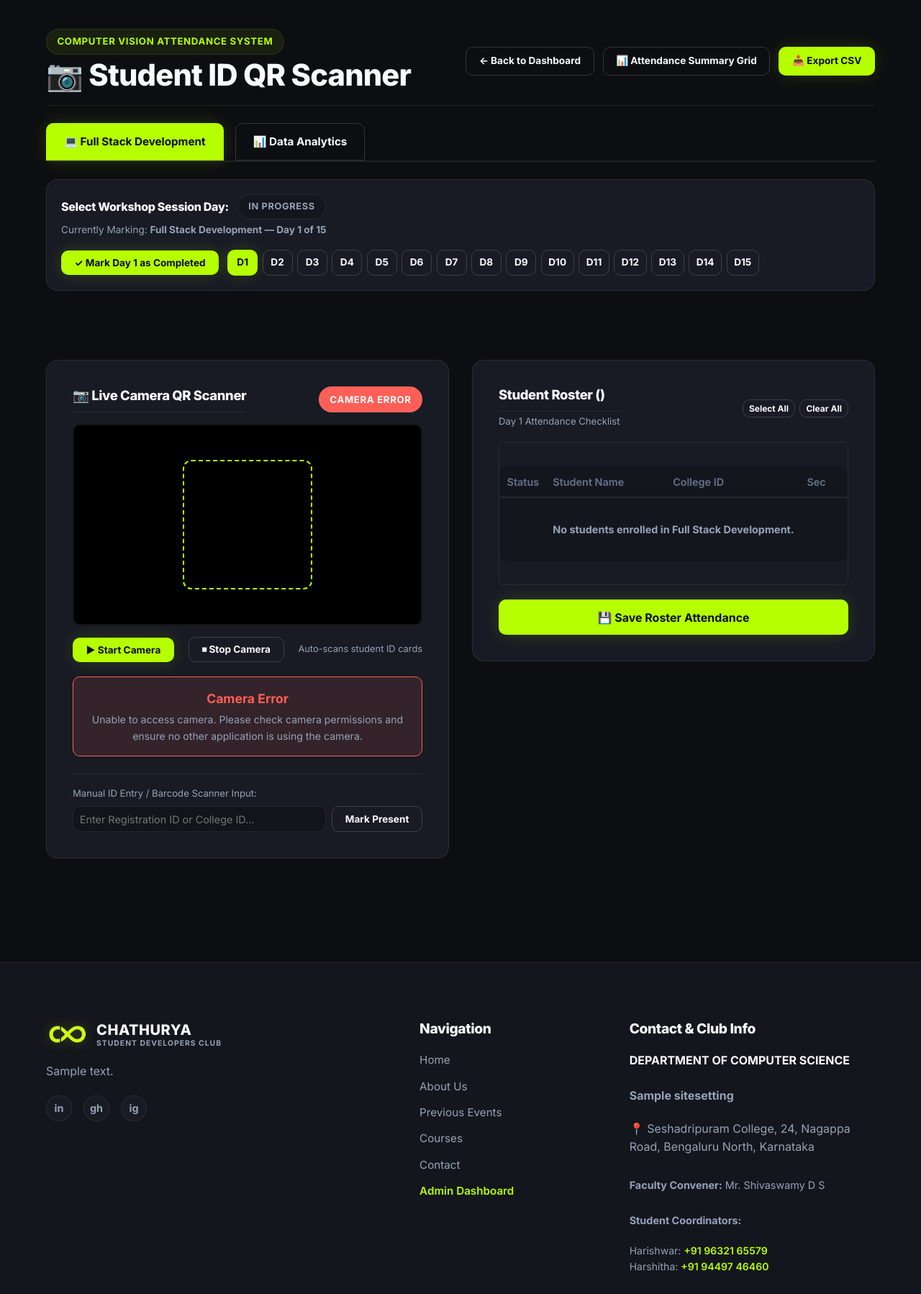
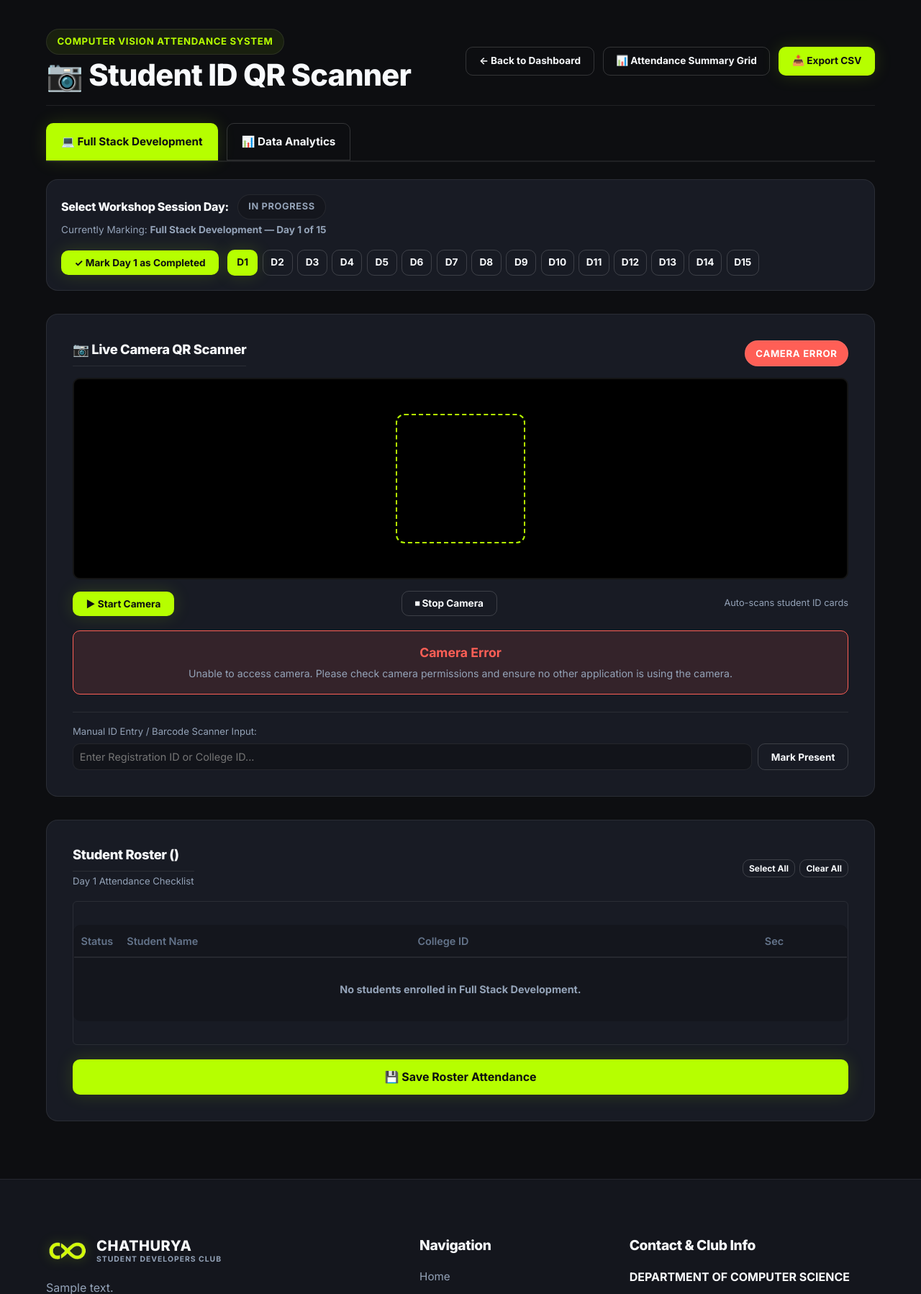
Before and after one commit to balajiaj23-spider/chaturyanew, a Django app: page /custom-admin/attendance/ in a window 1280 px wide. Shown: the part 81-1879 px from the top of the page at 72% size. Run offline with Django 5.2, Linux system fonts and the light colour scheme; a user stored in the database is signed in; tables that the repository leaves empty hold one stand-in row (values such as "Sample post"); some libraries are stand-ins or nearby versions.

Commit message:
Update attendance dashboard layout: stack Student Roster below Camera scanner and fix course tabs container overflow

```diff
--- a/workshop/templates/workshop/dashboard/attendance.html
+++ b/workshop/templates/workshop/dashboard/attendance.html
@@ -21,11 +21,11 @@
     </div>
 
     <!-- COURSE SEPARATION TABS -->
-    <div style="display: flex; gap: 1rem; margin-bottom: 1.5rem; border-bottom: 2px solid var(--border-subtle);">
-      <a href="?course=Full Stack Development&day={{ selected_day }}" class="btn {% if selected_course == 'Full Stack Development' %}btn-primary{% else %}btn-secondary{% endif %}" style="border-bottom-left-radius: 0; border-bottom-right-radius: 0; padding: 0.8rem 1.5rem; font-weight: 700;">
+    <div style="display: flex; flex-wrap: wrap; gap: 0.75rem; margin-bottom: 1.5rem; border-bottom: 2px solid var(--border-subtle); max-width: 100%; box-sizing: border-box;">
+      <a href="?course=Full Stack Development&day={{ selected_day }}" class="btn {% if selected_course == 'Full Stack Development' %}btn-primary{% else %}btn-secondary{% endif %}" style="border-bottom-left-radius: 0; border-bottom-right-radius: 0; padding: 0.8rem 1.25rem; font-weight: 700; max-width: 100%; box-sizing: border-box;">
         💻 Full Stack Development
       </a>
-      <a href="?course=Data Analytics&day={{ selected_day }}" class="btn {% if selected_course == 'Data Analytics' %}btn-primary{% else %}btn-secondary{% endif %}" style="border-bottom-left-radius: 0; border-bottom-right-radius: 0; padding: 0.8rem 1.5rem; font-weight: 700;">
+      <a href="?course=Data Analytics&day={{ selected_day }}" class="btn {% if selected_course == 'Data Analytics' %}btn-primary{% else %}btn-secondary{% endif %}" style="border-bottom-left-radius: 0; border-bottom-right-radius: 0; padding: 0.8rem 1.25rem; font-weight: 700; max-width: 100%; box-sizing: border-box;">
         📊 Data Analytics
       </a>
     </div>
@@ -73,11 +73,11 @@
       </div>
     </div>
 
-    <div class="detail-grid" style="grid-template-columns: 1fr 1fr; gap: 2rem;">
+    <div style="display: flex; flex-direction: column; gap: 2rem;">
 
-      <!-- LEFT COLUMN: COMPUTER VISION CAMERA SCANNER -->
+      <!-- COMPUTER VISION CAMERA SCANNER -->
       <div>
-        <div class="detail-card" style="position: sticky; top: 90px;">
+        <div class="detail-card">
           <div style="display: flex; justify-content: space-between; align-items: center; margin-bottom: 1rem;">
             <h3 style="margin: 0; font-size: 1.15rem;">📷 Live Camera QR Scanner</h3>
             <span id="cameraStatusBadge" class="badge" style="background: var(--accent); color: #000; font-weight: 700;">Camera Ready</span>
@@ -117,7 +117,7 @@
         </div>
       </div>
 
-      <!-- RIGHT COLUMN: ENROLLED STUDENTS ROSTER CHECKLIST -->
+      <!-- ENROLLED STUDENTS ROSTER CHECKLIST (BELOW CAMERA SCANNER) -->
       <div>
         <div class="detail-card">
           <form method="POST" id="bulkAttendanceForm">
--- a/workshop/templates/workshop/dashboard/attendance_summary.html
+++ b/workshop/templates/workshop/dashboard/attendance_summary.html
@@ -20,11 +20,11 @@
     </div>
 
     <!-- COURSE SEPARATION TABS -->
-    <div style="display: flex; gap: 1rem; margin-bottom: 2rem; border-bottom: 2px solid var(--border-subtle);">
-      <a href="?course=Full Stack Development" class="btn {% if selected_course == 'Full Stack Development' %}btn-primary{% else %}btn-secondary{% endif %}" style="border-bottom-left-radius: 0; border-bottom-right-radius: 0; padding: 0.8rem 1.5rem; font-weight: 700;">
+    <div style="display: flex; flex-wrap: wrap; gap: 0.75rem; margin-bottom: 2rem; border-bottom: 2px solid var(--border-subtle); max-width: 100%; box-sizing: border-box;">
+      <a href="?course=Full Stack Development" class="btn {% if selected_course == 'Full Stack Development' %}btn-primary{% else %}btn-secondary{% endif %}" style="border-bottom-left-radius: 0; border-bottom-right-radius: 0; padding: 0.8rem 1.25rem; font-weight: 700; max-width: 100%; box-sizing: border-box;">
         💻 Full Stack Development
       </a>
-      <a href="?course=Data Analytics" class="btn {% if selected_course == 'Data Analytics' %}btn-primary{% else %}btn-secondary{% endif %}" style="border-bottom-left-radius: 0; border-bottom-right-radius: 0; padding: 0.8rem 1.5rem; font-weight: 700;">
+      <a href="?course=Data Analytics" class="btn {% if selected_course == 'Data Analytics' %}btn-primary{% else %}btn-secondary{% endif %}" style="border-bottom-left-radius: 0; border-bottom-right-radius: 0; padding: 0.8rem 1.25rem; font-weight: 700; max-width: 100%; box-sizing: border-box;">
         📊 Data Analytics
       </a>
     </div>
```
